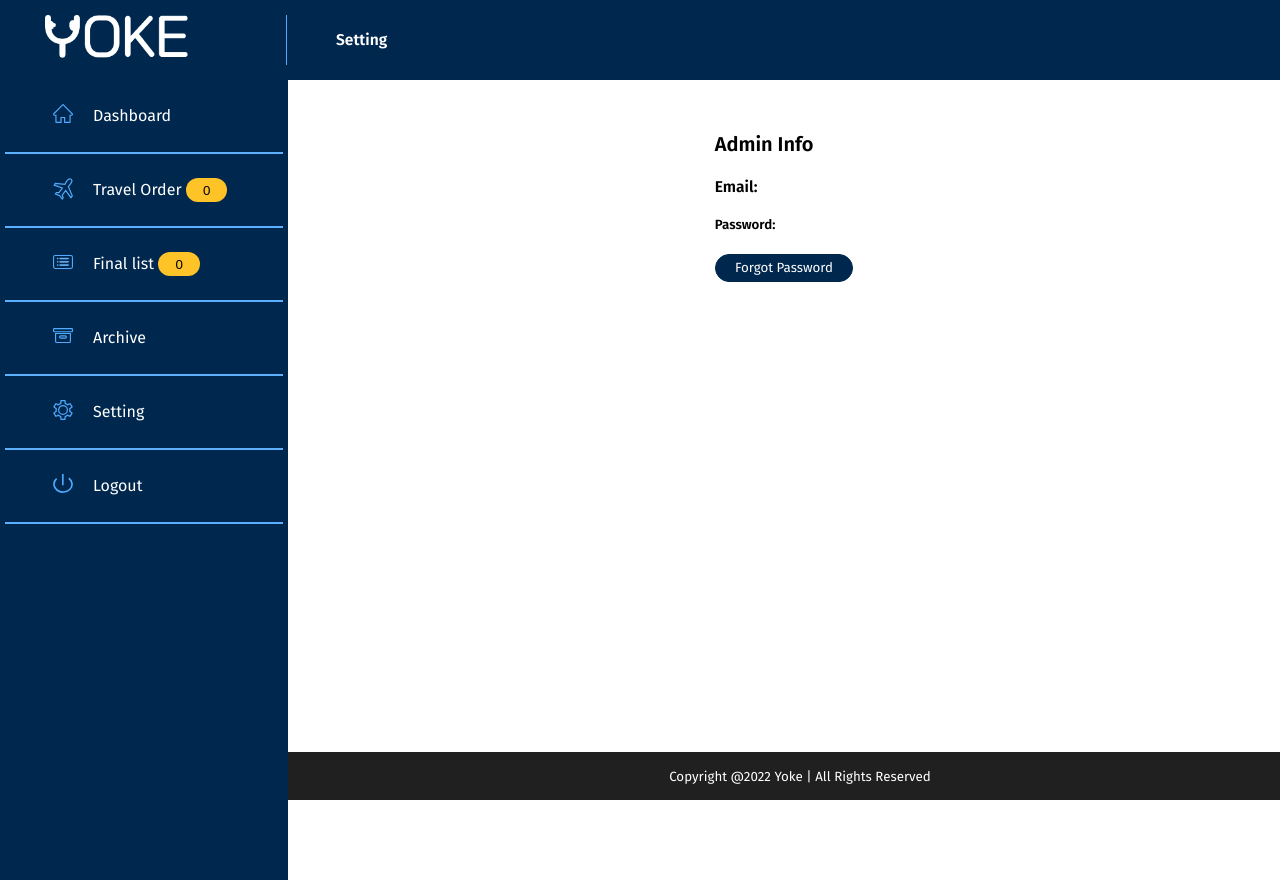
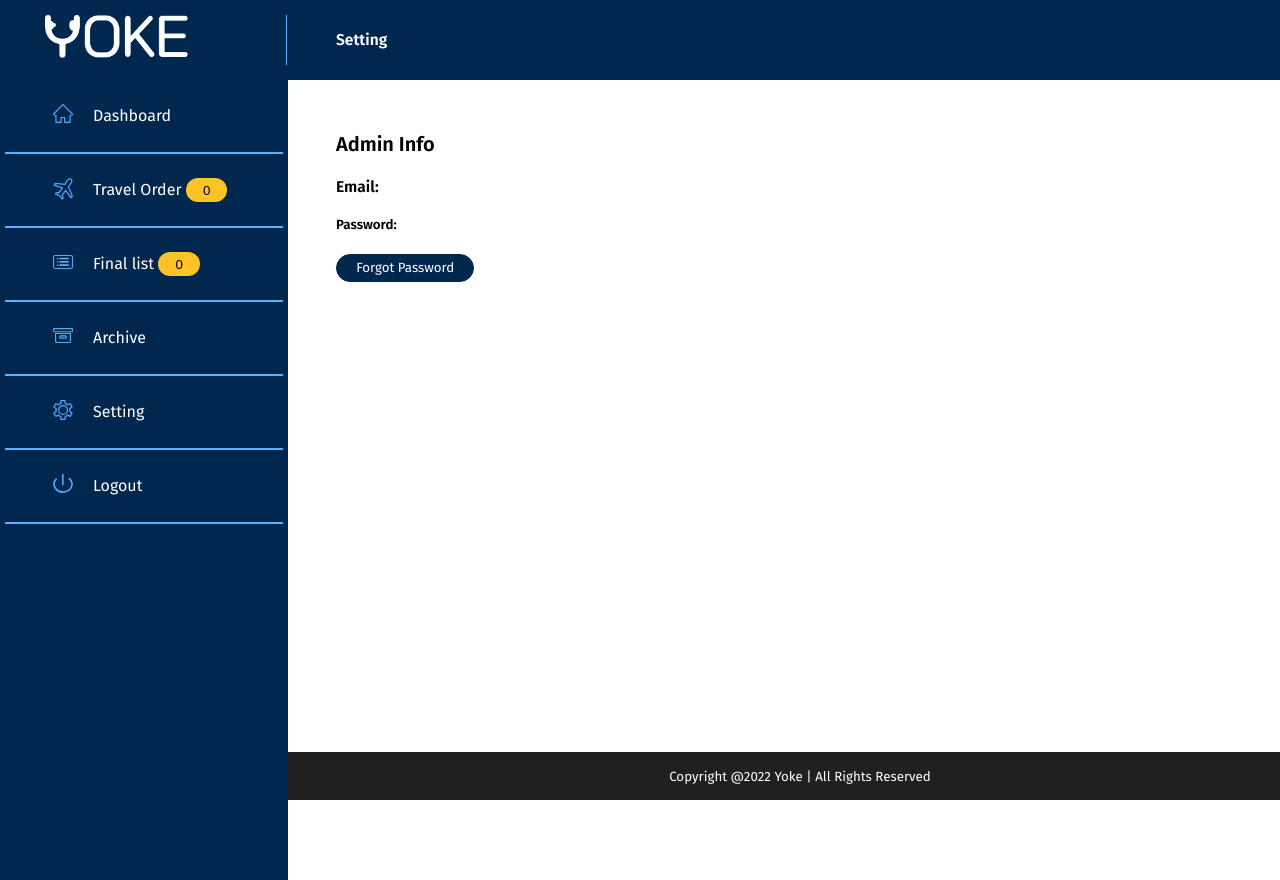
Before and after one commit to adilsaju/yoke, a React (Create React App) app in the folder client/: page /setting in a window 1280 px wide. Built offline with nearby package versions, Linux system fonts and the light colour scheme; no server answers; a web font is replaced by a local one.

Commit message:
fixed setting layout - align left instead of margin auto(center)

```diff
--- a/client/src/components/AdminDashboard/Setting.jsx
+++ b/client/src/components/AdminDashboard/Setting.jsx
@@ -64,7 +64,7 @@ const Setting = () => {
     <>
       <div className='fullpage'>
         <SideMenuAdmin/>
-          <div className='division'>
+          <div className='division setting'>
             <div className="admin-settings">
               <h2>Admin Info</h2>
               { <><h3>Email: <span className="fontFira">{admin.email}</span></h3>
--- a/client/src/components/AdminDashboard/TravelOrder.css
+++ b/client/src/components/AdminDashboard/TravelOrder.css
@@ -121,6 +121,10 @@ overflow-wrap:break-word;
     padding: 0.3rem 1.2rem;
 }
 
+.setting {
+    margin: 1rem 2rem;
+}
+
 .admin-settings {
     text-align-last: left;
     padding: 1rem;
--- a/client/src/components/StudentDashboard/SettingStudent.jsx
+++ b/client/src/components/StudentDashboard/SettingStudent.jsx
@@ -35,7 +35,7 @@ const SettingStudent = () => {
     <>
     <div className='fullpage'>
        <SideMenu/>
-      <div className='division'>
+      <div className='division setting'>
 
     <div className="admin-settings">
      { <><h3>Email: <span className="fontFira">{student.email}</span></h3>
```
